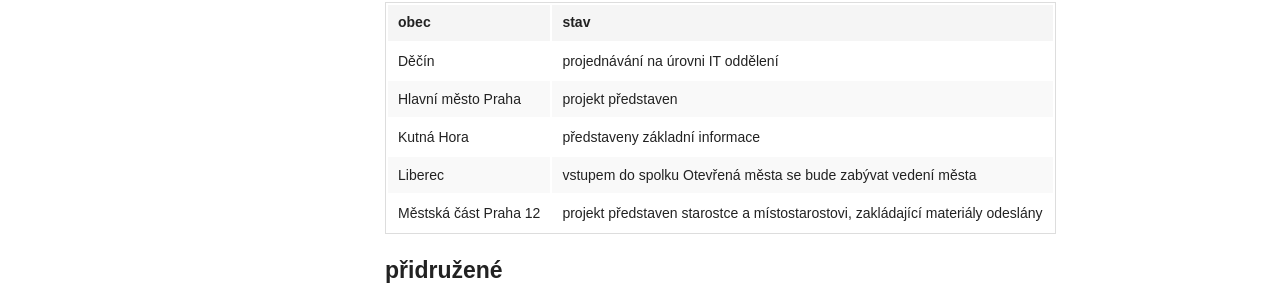
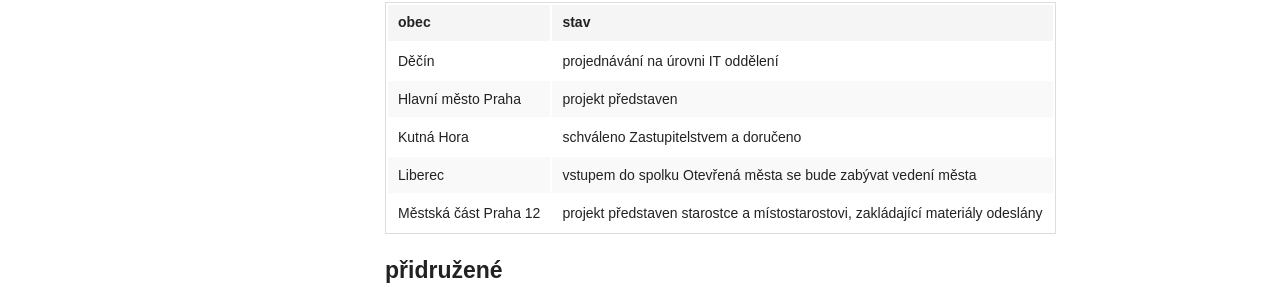
Before and after one commit to otevrenamesta/otevrenamesta.github.io, a Jekyll site: the page built from pages/clenstvi.md, in a window 1280 px wide and 900 px high, scrolled down 1663 px. Shown: the part 131-424 px from the top of the window. Built offline with Jekyll 4.4.1, drawn with Linux system fonts in a browser that asks for light colours; nearby versions of some CDN libraries; library files that are not in the unit come from our copies.

Commit message:
Update clenstvi.md

```diff
--- a/pages/clenstvi.md
+++ b/pages/clenstvi.md
@@ -67,7 +67,7 @@
 --- | ---
 Děčín | projednávání na úrovni IT oddělení
 Hlavní město Praha | projekt představen
-Kutná Hora | představeny základní informace
+Kutná Hora | schváleno Zastupitelstvem a doručeno
 Liberec | vstupem do spolku Otevřená města se bude zabývat vedení města
 Městská část Praha 12 | projekt představen starostce a místostarostovi, zakládající materiály odeslány
 
```
